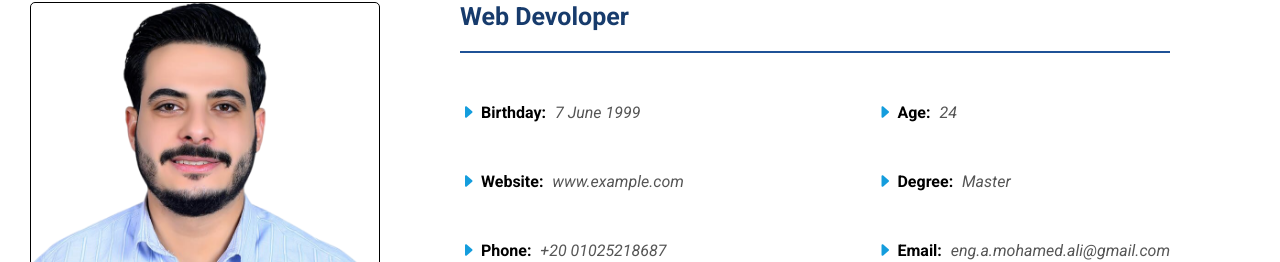
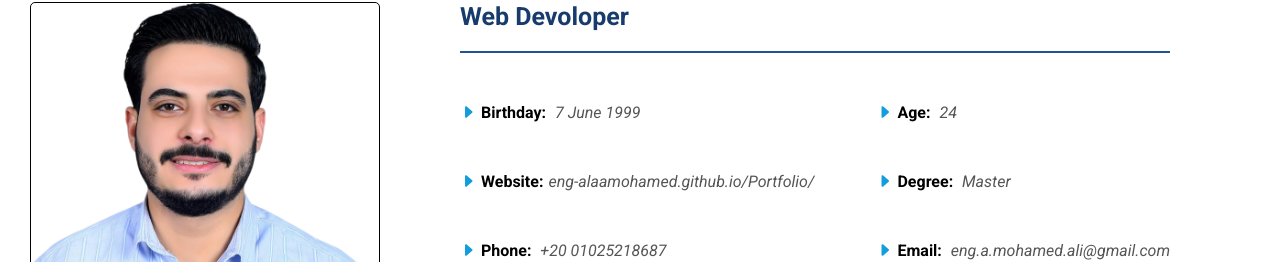
Before and after one commit to eng-AlaaMohamed/Portfolio, a React (Create React App) app: page / in a window 1280 px wide. Shown: the part 1225-1487 px from the top of the page. Built offline with nearby package versions, Linux system fonts and the light colour scheme; the HTML template or start-up script is replaced by a standard one; a web font is replaced by a local one.

Commit message:
Update this section

```diff
--- a/src/components/aboutInfoBox/AboutInfoBox.js
+++ b/src/components/aboutInfoBox/AboutInfoBox.js
@@ -13,7 +13,7 @@ function AboutInfoBox() {
                 <div className='section-details-info-data'>
                     <ul className='box'>
                         <li><i className="bi bi-caret-right-fill"></i><strong>Birthday:</strong> 7 June 1999</li>
-                        <li><i className="bi bi-caret-right-fill"></i><strong>Website:</strong> www.example.com</li>
+                        <li><i className="bi bi-caret-right-fill"></i><strong>Website:</strong>eng-alaamohamed.github.io/Portfolio/</li>
                         <li><i className="bi bi-caret-right-fill"></i><strong>Phone:</strong> +20 01025218687</li>
                         <li><i className="bi bi-caret-right-fill"></i><strong>City:</strong> Beheira, Egy</li>
                     </ul>
```
